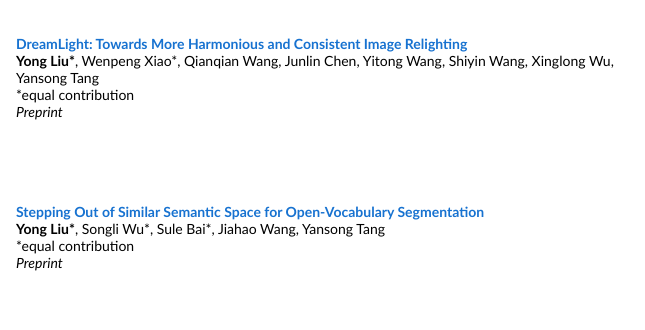
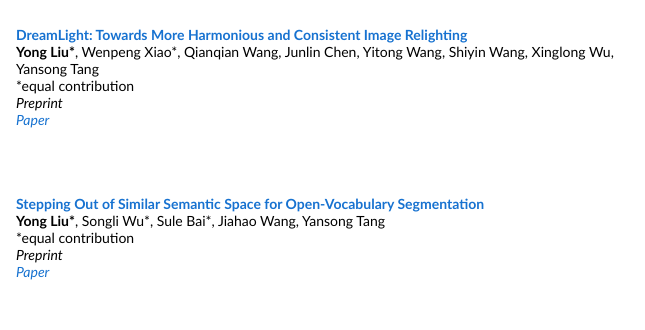
Before and after one commit to yongliu20/yongliu20.github.io, a plain HTML site: page index.html in a window 1280 px wide. Shown: the part 625-955 px from the top of the page, 424-1069 px from the left. Drawn offline with Linux system fonts and the light colour scheme.

Commit message:
add file

```diff
--- a/index.html
+++ b/index.html
@@ -106,10 +106,7 @@
           <br>
           <em>Preprint
     <br>
-          <!-- <a href="https://arxiv.org/abs/2411.15869">Paper</a>
-          /
-          <a href="https://github.com/SuleBai/SC-CLIP">Code</a> -->
-          <!-- <p></p> -->
+          <a href="https://arxiv.org/abs/2506.14549">Paper</a>
         </td>
       </tr>
 
@@ -143,10 +140,7 @@
           <br>
           <em>Preprint
     <br>
-          <!-- <a href="https://arxiv.org/abs/2411.15869">Paper</a>
-          /
-          <a href="https://github.com/SuleBai/SC-CLIP">Code</a> -->
-          <!-- <p></p> -->
+          <a href="https://arxiv.org/abs/2506.16058">Paper</a>
         </td>
       </tr>
 
```
